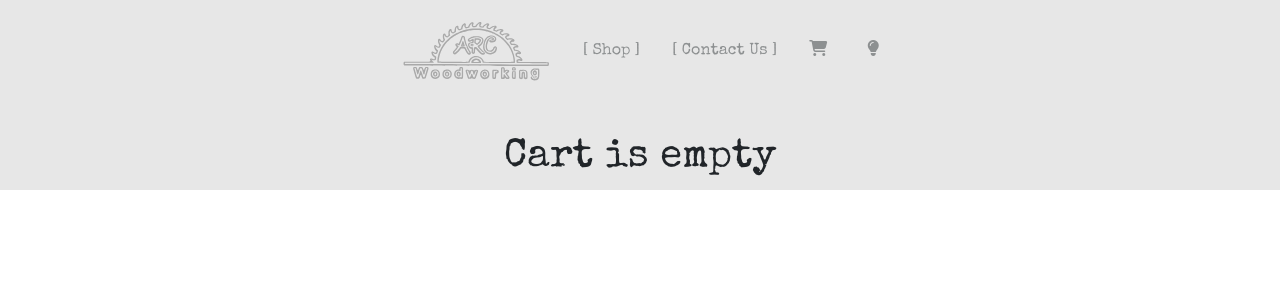
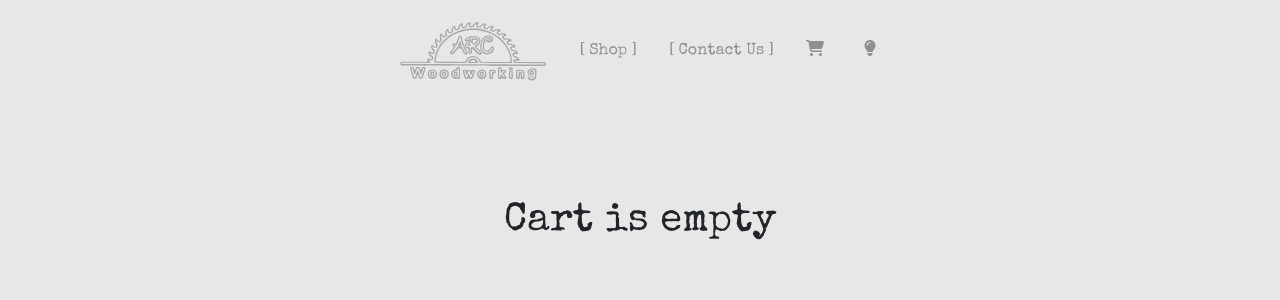
Before and after one commit to oddsquash/arc-store, a React (Create React App) app: page /cart in a window 1280 px wide. Shown: the top 300 px of the page. Built offline with nearby package versions, Linux system fonts and the light colour scheme.

Commit message:
Sizing update

```diff
--- a/src/App.css
+++ b/src/App.css
@@ -1,7 +1,7 @@
 :root {
   --lightBackground: #e7e7e7;
   --darkBackground: #525252;
-  --cartButton: #a4b7d460;
+  --button: #a4b7d460;
   --altButton: #9aa7ba53;
   --lightGrey: #8a8989;
   --mainGrey: #717577c4;
@@ -70,6 +70,11 @@ ul {
   white-space: nowrap;
 }
 
+#nav div i {
+  cursor: pointer;
+  padding-right: 0.4rem;
+}
+
 /* Main Content */
 
 /* Shop */
@@ -130,7 +135,7 @@ ul {
 .button {
   cursor: pointer;
   border-radius: 4px;
-  background-color: var(--altButton);
+  background-color: var(--button);
 }
 
 button:focus {
@@ -142,15 +147,12 @@ button:focus {
   margin-right: 1rem;
 }
 
-/* .alt-button {
-  background-color: var(--button) !important;
-} */
-
 /* Contact Us page */
 .contact-col {
   margin: 2rem auto;
   padding: auto;
   width: 40%;
+  height: 100vh;
 }
 
 .contact {
@@ -214,6 +216,7 @@ button:focus {
 /* Cart */
 .cart {
   margin-top: 4rem;
+  height: 100vh;
 }
 
 /* Responsive sizing */
--- a/src/components/Cart/EmptyCart.js
+++ b/src/components/Cart/EmptyCart.js
@@ -4,7 +4,7 @@ export default function EmptyCart() {
   return (
     <div>
       <div className="row mt-5">
-        <div className="col-10 mx-auto text-center">
+        <div className="col-10 mx-auto text-center cart dark-mode-title">
           <h1>Cart is empty</h1>
         </div>
       </div>
```
